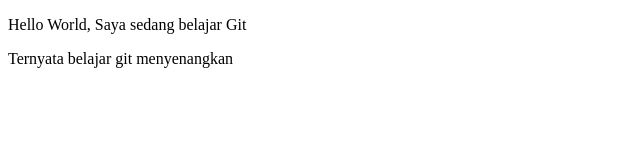
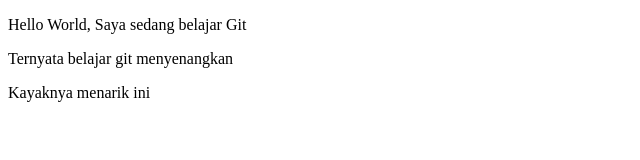
Before and after one commit to FauziArifin/belajar-git, a plain HTML site: page index.html in a window 1280 px wide. Shown: the whole page, without its empty margins (0-640 px from the left). Drawn offline with Linux system fonts and the light colour scheme.

Commit message:
belajar git greget

```diff
--- a/index.html
+++ b/index.html
@@ -7,5 +7,6 @@
     <body>
         <p>Hello World, Saya sedang belajar Git</p>
 		<p>Ternyata belajar git menyenangkan</p>
+		<p>Kayaknya menarik ini</p>
     </body>
 </html>
```
